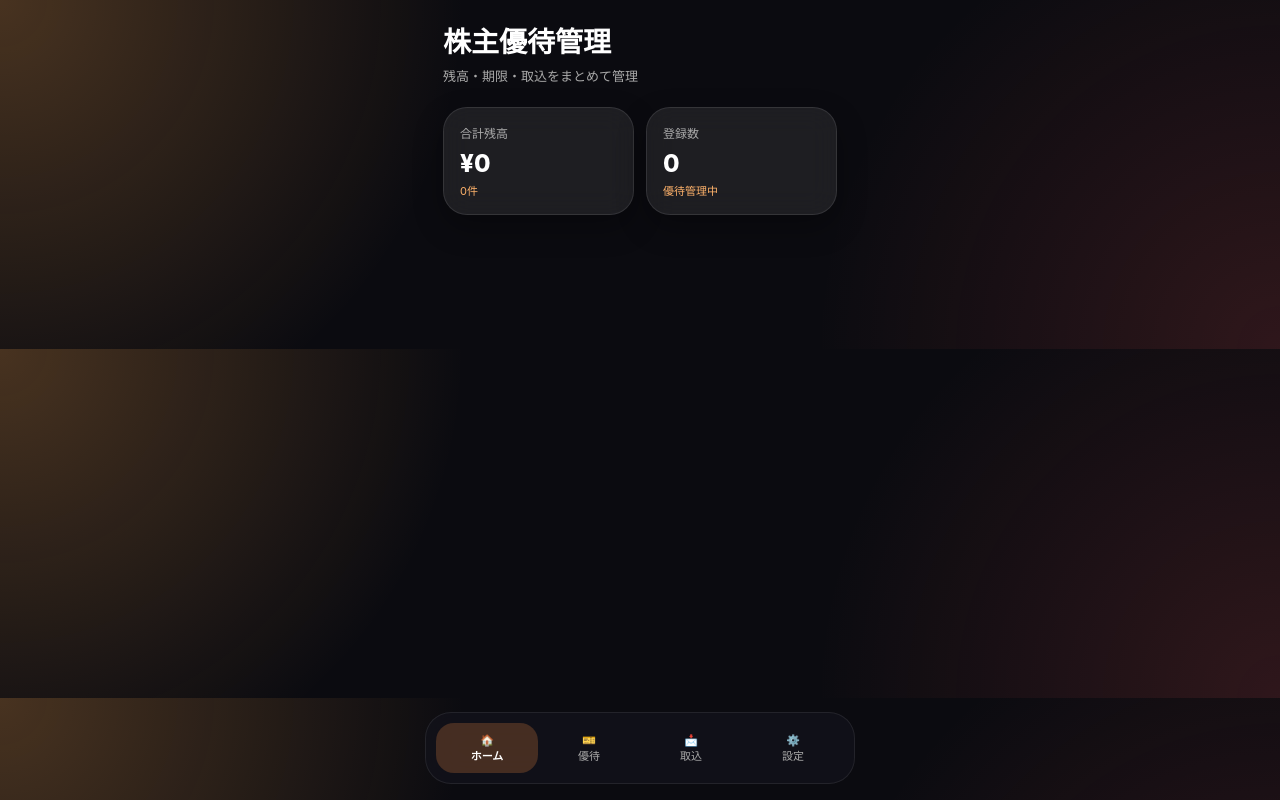
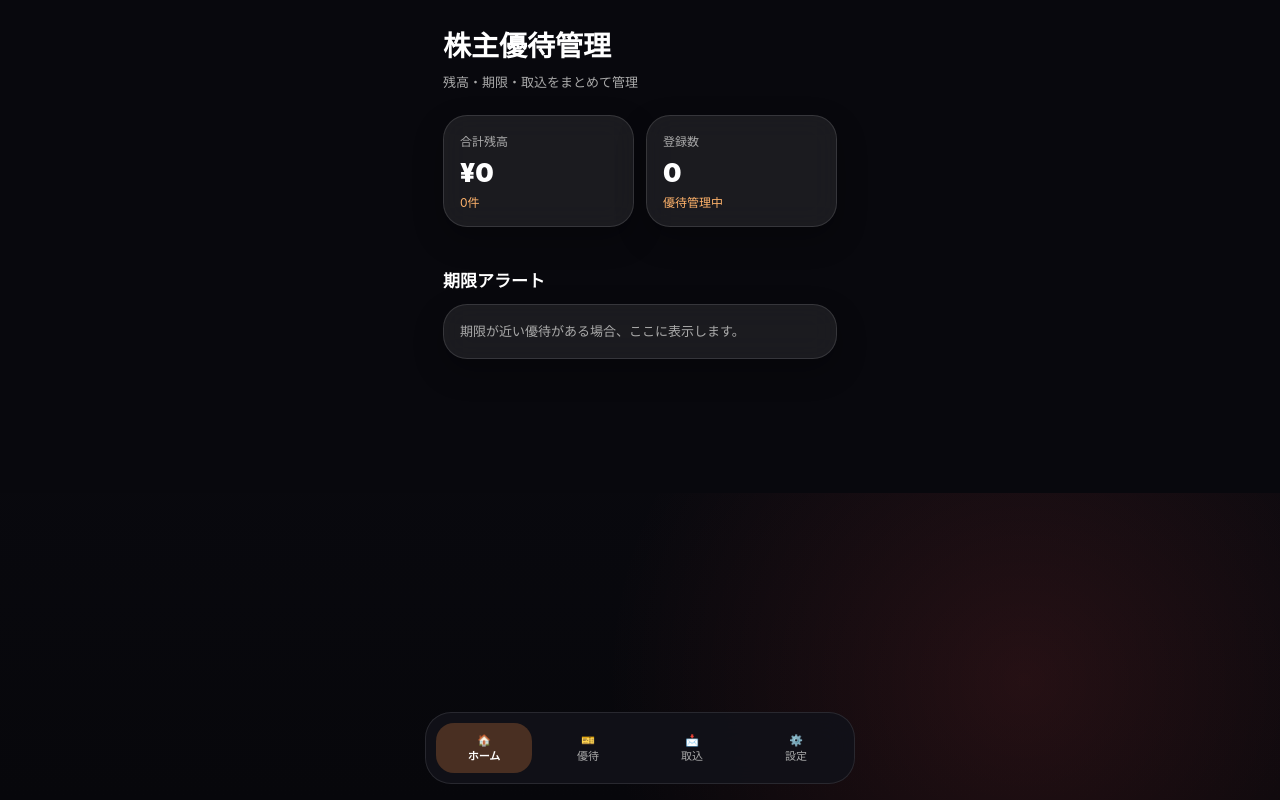
Before and after one commit to k2chanxmx-cloud/kabunushi_app, a Flask app: page / in a window 1280 px wide. Run offline with Flask 3, Linux system fonts and the light colour scheme; data that the repository does not hold is empty; some libraries are stand-ins or nearby versions.

Commit message:
Add files via upload

```diff
--- a/templates/index.html
+++ b/templates/index.html
@@ -3,64 +3,75 @@
 <head>
 <meta charset="UTF-8">
 <meta name="viewport" content="width=device-width, initial-scale=1.0">
-
 <title>株主優待管理</title>
 
 <style>
+*{box-sizing:border-box}
 
-*{
-    box-sizing:border-box;
-}
-
-body{
+html,body{
     margin:0;
-    background:
-    radial-gradient(circle at top left, rgba(255,170,80,0.25), transparent 35%),
-    radial-gradient(circle at bottom right, rgba(255,90,90,0.15), transparent 35%),
-    #0b0b10;
-
+    min-height:100%;
+    background:#08080d;
     color:white;
     font-family:-apple-system,BlinkMacSystemFont,"Segoe UI",sans-serif;
 }
 
+body::before{
+    content:"";
+    position:fixed;
+    inset:0;
+    z-index:-1;
+    background:
+        radial-gradient(circle at 20% 10%, rgba(255,140,60,.18), transparent 32%),
+        radial-gradient(circle at 80% 85%, rgba(255,80,80,.12), transparent 34%),
+        linear-gradient(180deg,#0b0b12,#07070b);
+}
+
 .app{
+    width:100%;
     max-width:430px;
-    margin:auto;
-    padding:20px 18px 120px;
+    margin:0 auto;
+    padding:24px 18px 120px;
 }
 
 .header{
-    margin-bottom:22px;
+    margin-bottom:24px;
 }
 
 .header h1{
     margin:0;
     font-size:28px;
-    font-weight:800;
+    font-weight:900;
 }
 
 .header p{
-    margin-top:6px;
+    margin:8px 0 0;
     color:#aaa;
     font-size:13px;
 }
 
 .section{
     display:none;
+    animation:fade .15s ease;
 }
 
 .section.active{
     display:block;
 }
 
+@keyframes fade{
+    from{opacity:0; transform:translateY(6px)}
+    to{opacity:1; transform:translateY(0)}
+}
+
 .card{
-    background:rgba(255,255,255,0.08);
-    border:1px solid rgba(255,255,255,0.1);
-    backdrop-filter:blur(14px);
+    background:rgba(255,255,255,.08);
+    border:1px solid rgba(255,255,255,.12);
     border-radius:24px;
     padding:16px;
     margin-bottom:14px;
-    box-shadow:0 12px 30px rgba(0,0,0,0.3);
+    box-shadow:0 12px 30px rgba(0,0,0,.28);
+    backdrop-filter:blur(14px);
 }
 
 .summary{
@@ -76,46 +87,47 @@ body{
 }
 
 .summary-value{
-    font-size:24px;
-    font-weight:800;
+    font-size:26px;
+    font-weight:900;
 }
 
 .summary-sub{
-    margin-top:4px;
-    font-size:11px;
+    margin-top:5px;
     color:#ffb36b;
+    font-size:12px;
 }
 
 .section-title{
+    margin:26px 0 12px;
     font-size:17px;
-    font-weight:700;
-    margin:26px 0 12px;
+    font-weight:800;
 }
 
 .ticket{
     display:flex;
+    gap:12px;
     align-items:center;
-    gap:12px;
 }
 
 .ticket-icon{
-    width:56px;
-    height:56px;
+    width:54px;
+    height:54px;
     border-radius:18px;
     display:grid;
     place-items:center;
-    font-size:25px;
-
+    font-size:24px;
     background:linear-gradient(135deg,#ff9a3d,#ff5f57);
+    flex-shrink:0;
 }
 
 .ticket-main{
     flex:1;
+    min-width:0;
 }
 
 .ticket-name{
+    font-weight:800;
     font-size:15px;
-    font-weight:800;
     margin-bottom:5px;
 }
 
@@ -224,59 +210,34 @@ button{
     background:#ff8f4c;
     position:relative;
     cursor:pointer;
-    transition:0.2s;
+    flex-shrink:0;
 }
 
 .toggle-circle{
     position:absolute;
     top:3px;
     left:23px;
-
     width:18px;
     height:18px;
-
     border-radius:50%;
     background:white;
-
-    transition:0.2s;
-}
-
-.import-item{
-    padding:12px 0;
-    border-bottom:1px solid rgba(255,255,255,0.08);
-}
-
-.import-title{
-    font-size:14px;
-    font-weight:700;
-}
-
-.import-sub{
-    margin-top:4px;
-    color:#aaa;
-    font-size:12px;
+    transition:.2s;
 }
 
 .bottom-nav{
     position:fixed;
+    left:50%;
     bottom:16px;
-    left:50%;
     transform:translateX(-50%);
-
     width:calc(100% - 30px);
     max-width:430px;
-
-    background:rgba(18,18,25,0.92);
-
-    border:1px solid rgba(255,255,255,0.08);
-
-    border-radius:26px;
-
     display:grid;
     grid-template-columns:repeat(4,1fr);
-
+    gap:8px;
     padding:10px;
-
+    border-radius:26px;
+    background:rgba(18,18,25,.94);
+    border:1px solid rgba(255,255,255,.1);
     backdrop-filter:blur(18px);
 }
 
@@ -290,11 +251,16 @@ button{
 }
 
 .nav-item.active{
-    background:rgba(255,145,70,0.22);
+    background:rgba(255,145,70,.24);
     color:white;
-    font-weight:700;
+    font-weight:800;
 }
 
+.empty{
+    color:#aaa;
+    font-size:13px;
+    line-height:1.6;
+}
 </style>
 </head>
 
@@ -307,99 +273,65 @@ button{
     <p>残高・期限・取込をまとめて管理</p>
 </div>
 
-<!-- ホーム -->
-
 <div id="home" class="section active">
-
     <div class="summary">
-
         <div class="card">
             <div class="summary-label">合計残高</div>
-            <div class="summary-value">
-                ¥{{ "{:,}".format(total_balance) }}
-            </div>
-            <div class="summary-sub">
-                {{ ticket_count }}件
-            </div>
+            <div class="summary-value">¥{{ "{:,}".format(total_balance) }}</div>
+            <div class="summary-sub">{{ ticket_count }}件</div>
         </div>
 
         <div class="card">
             <div class="summary-label">登録数</div>
-            <div class="summary-value">
-                {{ ticket_count }}
-            </div>
-            <div class="summary-sub">
-                優待管理中
-            </div>
+            <div class="summary-value">{{ ticket_count }}</div>
+            <div class="summary-sub">優待管理中</div>
         </div>
-
     </div>
 
+    <div class="section-title">期限アラート</div>
+    <div class="card empty">
+        期限が近い優待がある場合、ここに表示します。
+    </div>
 </div>
 
-<!-- 優待 -->
-
 <div id="tickets" class="section">
-
     <div class="section-title">優待一覧</div>
 
-    {% for ticket in tickets %}
-
-    <div class="card ticket">
-
-        <div class="ticket-icon">🎫</div>
-
-        <div class="ticket-main">
-
-            <div class="ticket-name">
-                {{ ticket.company }}
+    {% if tickets %}
+        {% for ticket in tickets %}
+        <div class="card ticket">
+            <div class="ticket-icon">
+                {% if ticket.category == "飲食" %}🍽️
+                {% elif ticket.category == "買い物" %}🛒
+                {% elif ticket.category == "交通" %}🚃
+                {% else %}🎫
+                {% endif %}
             </div>
 
-            <div class="ticket-meta">
-                期限：
-                {{ ticket.expire_date if ticket.expire_date else "未設定" }}
-                <br>
-
-                カテゴリ：
-                {{ ticket.category }}
+            <div class="ticket-main">
+                <div class="ticket-name">{{ ticket.company }}</div>
+                <div class="ticket-meta">
+                    期限：{{ ticket.expire_date if ticket.expire_date else "未設定" }}<br>
+                    カテゴリ：{{ ticket.category }}
+                </div>
+                <div class="badge">登録済み</div>
             </div>
 
-            <div class="badge">
-                登録済み
-            </div>
-
+            <div class="ticket-amount">¥{{ "{:,}".format(ticket.balance) }}</div>
         </div>
-
-        <div class="ticket-amount">
-            ¥{{ "{:,}".format(ticket.balance) }}
+        {% endfor %}
+    {% else %}
+        <div class="card empty">
+            まだ優待券が登録されていません。
         </div>
-
-    </div>
-
-    {% endfor %}
+    {% endif %}
 
     <div class="section-title">手入力で追加</div>
 
     <form class="card" method="POST" action="/add">
-
-        <input
-            type="text"
-            name="company"
-            placeholder="会社名"
-            required
-        >
-
-        <input
-            type="number"
-            name="balance"
-            placeholder="残高"
-            required
-        >
-
-        <input
-            type="date"
-            name="expire_date"
-        >
+        <input type="text" name="company" placeholder="会社名" required>
+        <input type="number" name="balance" placeholder="残高" required>
+        <input type="date" name="expire_date">
 
         <select name="category">
             <option>飲食</option>
@@ -408,199 +340,108 @@ button{
             <option>その他</option>
         </select>
 
-        <button type="submit">
-            優待券を追加
-        </button>
-
+        <button type="submit">優待券を追加</button>
     </form>
-
 </div>
 
-<!-- 取込 -->
-
 <div id="import" class="section">
-
-    <div class="section-title">
-        Gmail取込
-    </div>
+    <div class="section-title">Gmail取込</div>
 
     <div class="card">
+        <div class="import-item">
+            <div class="import-title">Gmail連携中</div>
+            <div class="import-sub">優待メール自動取得ON</div>
+        </div>
 
         <div class="import-item">
-            <div class="import-title">
-                Gmail連携中
+            <div class="import-title">自動削除</div>
+            <div class="import-sub">関係ないメールは自動削除</div>
+        </div>
+
+        <div class="import-item">
+            <div class="import-title">最終取込</div>
+            <div class="import-sub">未実行</div>
+        </div>
+    </div>
+</div>
+
+<div id="settings" class="section">
+    <div class="section-title">設定</div>
+
+    <div class="card">
+        <div class="setting-row">
+            <div>
+                <div class="setting-title">期限通知</div>
+                <div class="setting-sub">期限が近い優待を通知します</div>
             </div>
 
-            <div class="import-sub">
-                優待メール自動取得ON
+            <div class="toggle" id="notificationToggle">
+                <div class="toggle-circle"></div>
             </div>
         </div>
 
-        <div class="import-item">
-            <div class="import-title">
-                自動削除
+        <div class="setting-row">
+            <div>
+                <div class="setting-title">自動メール削除</div>
+                <div class="setting-sub">関係ないメールは自動削除</div>
             </div>
-
-            <div class="import-sub">
-                関係ないメールを自動削除
-            </div>
-        </div>
-
-    </div>
-
-</div>
-
-<!-- 設定 -->
-
-<div id="settings" class="section">
-
-    <div class="section-title">
-        設定
-    </div>
-
-    <div class="card">
-
-        <div class="setting-row">
-
-            <div>
-                <div class="setting-title">
-                    期限通知
-                </div>
-
-                <div class="setting-sub">
-                    期限が近い優待を通知します
-                </div>
-            </div>
-
-            <div class="toggle" id="notificationToggle">
-
-                <div class="toggle-circle"></div>
-
-            </div>
-
+            <div style="color:#ffb36b;font-size:12px;font-weight:900;">常時ON</div>
         </div>
 
         <div class="setting-row">
-
             <div>
-                <div class="setting-title">
-                    自動メール削除
-                </div>
-
-                <div class="setting-sub">
-                    関係ないメールは自動削除
-                </div>
+                <div class="setting-title">Gmail連携</div>
+                <div class="setting-sub">Gmail API接続中</div>
             </div>
-
-            <div style="
-                color:#ffb36b;
-                font-size:12px;
-                font-weight:800;
-            ">
-                常時ON
-            </div>
-
+            <div style="color:#76f2a4;font-size:12px;font-weight:900;">接続中</div>
         </div>
-
-        <div class="setting-row">
-
-            <div>
-                <div class="setting-title">
-                    Gmail連携
-                </div>
-
-                <div class="setting-sub">
-                    Gmail API接続中
-                </div>
-            </div>
-
-            <div style="
-                color:#76f2a4;
-                font-size:12px;
-                font-weight:800;
-            ">
-                接続中
-            </div>
-
-        </div>
-
     </div>
-
 </div>
 
 </div>
 
-<!-- 下タブ -->
-
 <div class="bottom-nav">
-
-    <div class="nav-item active" onclick="showSection('home', this)">
-        🏠<br>
-        ホーム
-    </div>
-
-    <div class="nav-item" onclick="showSection('tickets', this)">
-        🎫<br>
-        優待
-    </div>
-
-    <div class="nav-item" onclick="showSection('import', this)">
-        📩<br>
-        取込
-    </div>
-
-    <div class="nav-item" onclick="showSection('settings', this)">
-        ⚙️<br>
-        設定
-    </div>
-
+    <div class="nav-item active" data-target="home">🏠<br>ホーム</div>
+    <div class="nav-item" data-target="tickets">🎫<br>優待</div>
+    <div class="nav-item" data-target="import">📩<br>取込</div>
+    <div class="nav-item" data-target="settings">⚙️<br>設定</div>
 </div>
 
 <script>
+document.querySelectorAll(".nav-item").forEach(item=>{
+    item.addEventListener("click",()=>{
+        const target = item.dataset.target;
 
-function showSection(id, element){
+        document.querySelectorAll(".section").forEach(section=>{
+            section.classList.remove("active");
+        });
 
-    document.querySelectorAll(".section").forEach(section=>{
-        section.classList.remove("active");
+        document.querySelectorAll(".nav-item").forEach(nav=>{
+            nav.classList.remove("active");
+        });
+
+        document.getElementById(target).classList.add("active");
+        item.classList.add("active");
+
+        window.scrollTo({top:0, behavior:"smooth"});
     });
-
-    document.querySelectorAll(".nav-item").forEach(item=>{
-        item.classList.remove("active");
-    });
-
-    document.getElementById(id).classList.add("active");
-
-    element.classList.add("active");
-}
-
-
-// ========================
-// トグル
-// ========================
+});
 
 const toggle = document.getElementById("notificationToggle");
-
 const circle = toggle.querySelector(".toggle-circle");
-
 let enabled = true;
 
-toggle.addEventListener("click", ()=>{
-
+toggle.addEventListener("click",()=>{
     enabled = !enabled;
 
     if(enabled){
-
         toggle.style.background = "#ff8f4c";
         circle.style.left = "23px";
-
     }else{
-
         toggle.style.background = "#555";
         circle.style.left = "3px";
     }
-
 });
-
 </script>
 
 </body>
```
Also changed, not shown: other parts of templates/index.html (+26 -52 lines).
